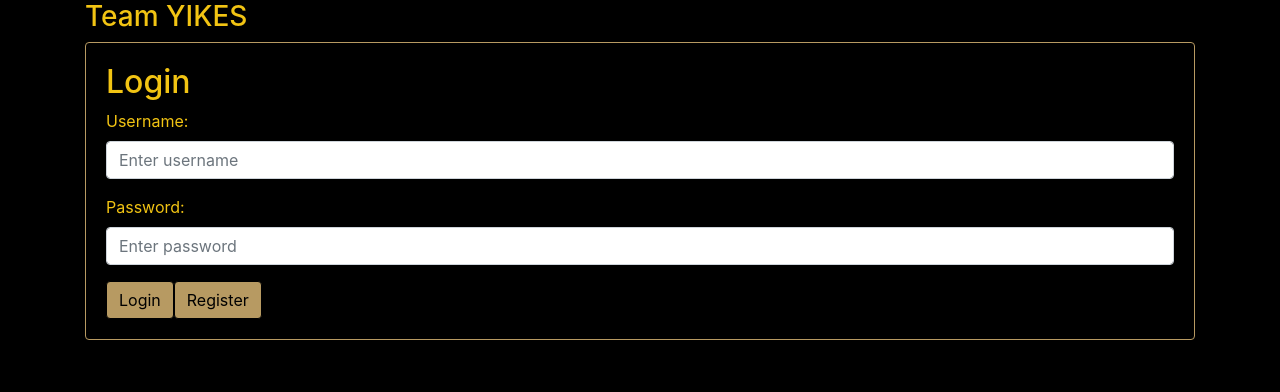
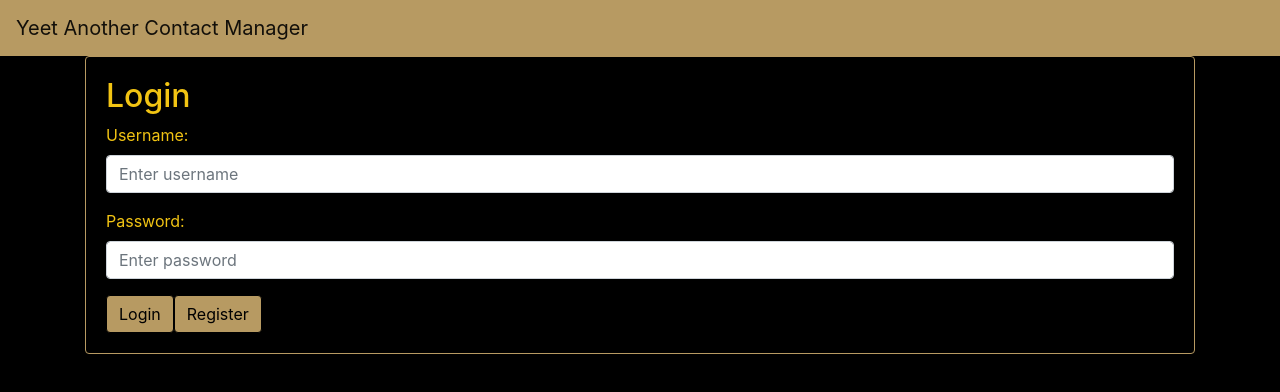
Before and after one commit to SauceMcFloss/ContactManager, a Vue app: page /contactshome in a window 1280 px wide. Shown: the top 392 px of the page. Built offline with nearby package versions, Linux system fonts and the light colour scheme.

Commit message:
Add files via upload

```diff
--- a/src/components/LoginForm.vue
+++ b/src/components/LoginForm.vue
@@ -1,8 +1,11 @@
 <template>
 <div style="background-color:#000000; min-height:100vh;">
+	<b-navbar style="color:#000000; background-color:#B79A62; border-color:#000000;">
+		<b-navbar-brand>Yeet Another Contact Manager</b-navbar-brand>
+		<b-navbar-nav class="ml-auto"></b-navbar-nav>
+	</b-navbar>
     <b-container>
-	<h3 style="color:#F2C413;">Team YIKES</h3>
-        <b-card style="background-color:#000000;  border-color:#B79A62;">
+        <b-card style="background-color:#000000; border-color:#B79A62;">
             <h2 style="color:#F2C413;">Login</h2>
             <b-form @submit="onSubmit" v-if="show">
             <b-form-group style="color:#F2C413;" id="username" label="Username:" label-for="username">
--- a/src/components/Register.vue
+++ b/src/components/Register.vue
@@ -1,8 +1,11 @@
 <template>
 <div style="background-color:#000000; min-height:100vh;">
+	<b-navbar style="color:#000000; background-color:#B79A62; border-color:#000000;">
+		<b-navbar-brand>Yeet Another Contact Manager</b-navbar-brand>
+		<b-navbar-nav class="ml-auto"></b-navbar-nav>
+	</b-navbar>
     <b-container>
-        <h3 style="color:#F2C413;">Team YIKES</h3>
-        <b-card style="background-color:#000000;">
+        <b-card style="background-color:#000000; border-color:#B79A62;">
             <h2 style="color:#F2C413;">Register</h2>
             <b-form @submit="onSubmit" @reset="onReset" v-if="show">
                 <!-- <b-form-group id="emailaddress" label="Email Address:" label-for="emailaddress">
```
